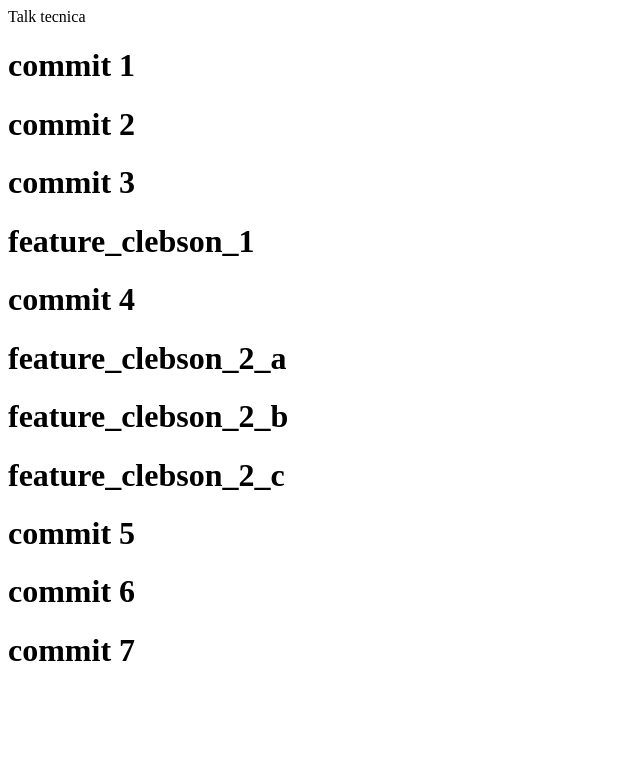
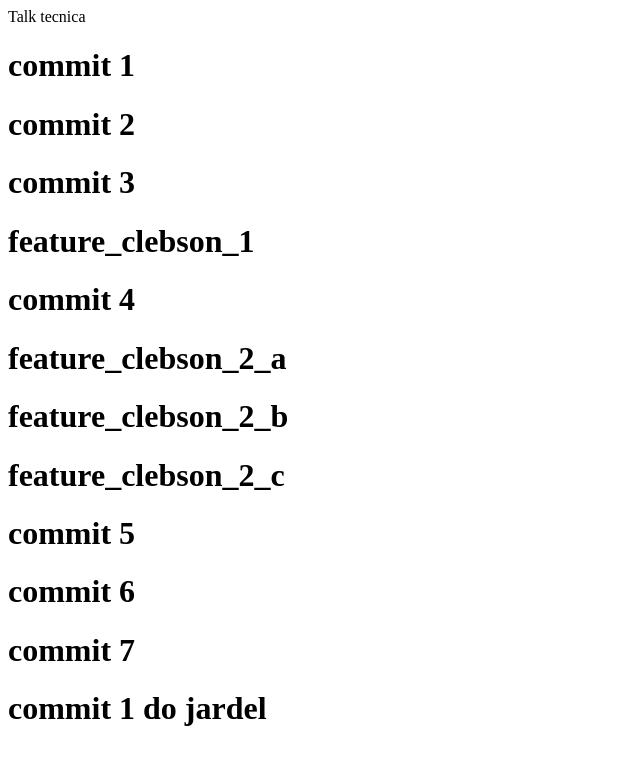
Before and after one commit to Schinwinkwinsky/TalkTecnicaGit, a plain HTML site: page index.html in a window 1280 px wide. Shown: the whole page, without its empty margins (0-640 px from the left). Drawn offline with Linux system fonts and the light colour scheme.

Commit message:
commit 1 do jard

```diff
--- a/index.html
+++ b/index.html
@@ -19,5 +19,6 @@
     <h1>commit 5</h1>
     <h1>commit 6</h1>
     <h1>commit 7</h1>
+    <h1>commit 1 do jardel</h1>
 </body>
 </html>
```
